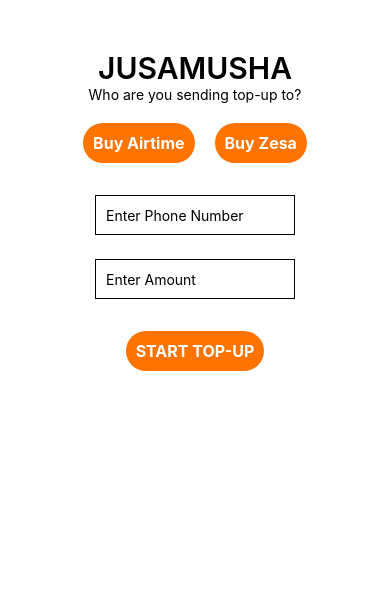
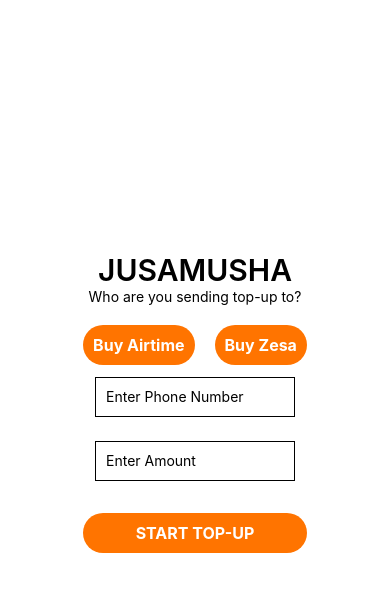
Before and after one commit to devNenyasha/reactNative-app, a React Native app: screen / in a window 390 px wide. Shown: the top 592 px of the page. Built offline with nearby package versions, Linux system fonts and the light colour scheme.

Commit message:
Improve code readability

```diff
--- a/App.js
+++ b/App.js
@@ -1,56 +1,11 @@
 import React, { useState } from 'react';
-import { StyleSheet, Text, View, TouchableOpacity, TextInput, Alert, Linking } from 'react-native';
+import { StyleSheet, Text, View, TouchableOpacity } from 'react-native';
+import BuyAirtimeForm from './components/BuyAirtimeForm';
+import BuyZesaForm from './components/BuyZesaForm';
+
 
 export default function ToDoScreen() {
-  const [phoneNumber, setPhoneNumber] = useState('');
-  const [amount, setAmount] = useState('');
   const [showZesaForm, setShowZesaForm] = useState(false);
-  const [meterNumber, setMeterNumber] = useState('');
-
-  const handlePhoneNumberChange = (text) => {
-    setPhoneNumber(text);
-  };
-
-  const handleMeterNumberChange = (text) => {
-    setMeterNumber(text);
-  };
-
-  const handleAmountChange = (text) => {
-    setAmount(text);
-  };
-
-  const handleSubmit = () => {
-
-    if (showZesaForm) {
-      if (!meterNumber || !/^\d{9,13}$/.test(meterNumber)) {
-        Alert.alert('Invalid meter number', 'Please enter a valid Zesa meter number with 9 to 13 digits');
-        return;
-      }
-    } else {
-    if (!phoneNumber) {
-      Alert.alert('This field is required', 'Please enter phone number');
-      return;
-    }
-  }
-
-    if (!amount) {
-      Alert.alert('This field is required', 'Please enter amount');
-      return;
-    }
-
-    if (isNaN(amount) || amount % 10 !== 0) {
-      Alert.alert('Invalid amount', 'Amount must be a multiple of 10');
-      return;
-    }
-    // Construct the message
-    const message = `SEND ${amount} TO  ${phoneNumber}`;
-
-    // Generate the SMS URL
-    const smsUrl = `sms:45776?body=${encodeURIComponent(message)}`;
-
-    // Open the SMS URL
-    Linking.openURL(smsUrl);
-  };
 
   const handleBuyAirtime = () => {
     setShowZesaForm(false);
@@ -58,50 +13,6 @@ export default function ToDoScreen() {
 
   const handleBuyZesa = () => {
     setShowZesaForm(true);
-  };
-
-  const renderForm = () => {
-    if (showZesaForm) {
-      return (
-        <View style={styles.inputContainer}>
-          <TextInput
-            style={styles.input}
-            placeholder="Enter Zesa Meter Number"
-            keyboardType="numeric"
-            pattern="^\d{9,13}$"
-            value={meterNumber}
-            title="Please enter a meter number with 9 to 13 digits."
-            onChangeText={handleMeterNumberChange}
-          />
-          <TextInput
-            style={styles.input}
-            placeholder="Enter Amount"
-            keyboardType='numeric'
-            value={amount}
-            onChangeText={handleAmountChange}
-          />
-        </View>
-      );
-    } else {
-      return (
-        <View style={styles.inputContainer}>
-          <TextInput
-            style={styles.input}
-            placeholder="Enter Phone Number"
-            keyboardType="numeric"
-            value={phoneNumber}
-            onChangeText={handlePhoneNumberChange}
-          />
-          <TextInput
-            style={styles.input}
-            placeholder="Enter Amount"
-            keyboardType='numeric'
-            value={amount}
-            onChangeText={handleAmountChange}
-          />
-        </View>
-      );
-    }
   };
 
   return (
@@ -118,13 +29,9 @@ export default function ToDoScreen() {
           </TouchableOpacity>
         </View>
 
-        {/* form */}
-        {renderForm()}
+        {/* Render appropriate form based on showZesaForm state */}
+        {showZesaForm ? <BuyZesaForm /> : <BuyAirtimeForm />}
 
-        {/* start button */}
-        <TouchableOpacity style={styles.startButton} onPress={handleSubmit}>
-          <Text style={styles.buttonText}>START TOP-UP</Text>
-        </TouchableOpacity>
       </View>
     </View>
   );
@@ -133,11 +40,13 @@ export default function ToDoScreen() {
 const styles = StyleSheet.create({
   container: {
     flex: 1,
+    justifyContent: 'center', // Center vertically
+    paddingHorizontal: 20, // Add horizontal padding
+    paddingBottom: 20, // Add bottom padding
     backgroundColor: '#fff',
   },
   content: {
-    alignItems: 'center',
-    paddingTop: 50,
+    alignItems: 'center', // Center horizontally
   },
   heading: {
     fontSize: 30,
@@ -153,25 +62,11 @@ const styles = StyleSheet.create({
     padding: 10,
     marginHorizontal: 10,
   },
+
+
   buttonText: {
     color: 'white',
     fontSize: 16,
     fontWeight: 'bold',
   },
-  inputContainer: {
-    marginTop: 20,
-  },
-  input: {
-    height: 40,
-    margin: 12,
-    borderWidth: 1,
-    padding: 10,
-    width: 200,
-  },
-  startButton: {
-    backgroundColor: '#FF7400',
-    borderRadius: 20,
-    padding: 10,
-    marginVertical: 20,
-  },
 });
--- /dev/null
+++ b/components/BuyAirtimeForm.js
@@ -0,0 +1,87 @@
+import React, { useState } from 'react';
+import { View, Text, TouchableOpacity, TextInput, Alert, Linking, StyleSheet } from 'react-native';
+
+const BuyAirtimeForm = () => {
+    const [phoneNumber, setPhoneNumber] = useState('');
+    const [amount, setAmount] = useState('');
+
+    const handlePhoneNumberChange = (text) => {
+        setPhoneNumber(text);
+    };
+
+    const handleAmountChange = (text) => {
+        setAmount(text);
+    };
+
+    const handleSubmit = () => {
+        if (!phoneNumber) {
+            Alert.alert('This field is required', 'Please enter phone number');
+            return;
+        }
+
+        if (!amount) {
+            Alert.alert('This field is required', 'Please enter amount');
+            return;
+        }
+
+        if (isNaN(amount) || amount % 10 !== 0) {
+            Alert.alert('Invalid amount', 'Amount must be a multiple of 10');
+            return;
+        }
+
+        // Construct the message
+        const message = `SEND ${amount} TO  ${phoneNumber}`;
+
+        // Generate the SMS URL
+        const smsUrl = `sms:45776?body=${encodeURIComponent(message)}`;
+
+        // Open the SMS URL
+        Linking.openURL(smsUrl);
+    };
+
+    return (
+        <View>
+            <TextInput
+                style={styles.input}
+                placeholder="Enter Phone Number"
+                keyboardType="numeric"
+                value={phoneNumber}
+                onChangeText={handlePhoneNumberChange}
+            />
+            <TextInput
+                style={styles.input}
+                placeholder="Enter Amount"
+                keyboardType='numeric'
+                value={amount}
+                onChangeText={handleAmountChange}
+            />
+            <TouchableOpacity style={styles.startButton} onPress={handleSubmit}>
+                <Text style={styles.buttonText}>START TOP-UP</Text>
+            </TouchableOpacity>
+        </View>
+    );
+};
+
+const styles = StyleSheet.create({
+    input: {
+        height: 40,
+        margin: 12,
+        borderWidth: 1,
+        padding: 10,
+        width: 200,
+    },
+    startButton: {
+        backgroundColor: '#FF7400',
+        borderRadius: 20,
+        padding: 10,
+        marginVertical: 20,
+        alignItems: 'center',
+    },
+    buttonText: {
+        color: 'white',
+        fontSize: 16,
+        fontWeight: 'bold',
+    },
+});
+
+export default BuyAirtimeForm;
--- /dev/null
+++ b/components/BuyZesaForm.js
@@ -0,0 +1,88 @@
+import React, { useState } from 'react';
+import { View, Text, TouchableOpacity, TextInput, Alert, Linking, StyleSheet } from 'react-native';
+
+const BuyZesaForm = () => {
+    const [meterNumber, setMeterNumber] = useState('');
+    const [amount, setAmount] = useState('');
+
+    const handleMeterNumberChange = (text) => {
+        setMeterNumber(text);
+    };
+
+    const handleAmountChange = (text) => {
+        setAmount(text);
+    };
+
+    const handleSubmit = () => {
+        if (!meterNumber || !/^\d{9,13}$/.test(meterNumber)) {
+            Alert.alert('Invalid meter number', 'Please enter a valid Zesa meter number with 9 to 13 digits');
+            return;
+        }
+
+        if (!amount) {
+            Alert.alert('This field is required', 'Please enter amount');
+            return;
+        }
+
+        if (isNaN(amount) || amount % 10 !== 0) {
+            Alert.alert('Invalid amount', 'Amount must be a multiple of 10');
+            return;
+        }
+
+        // Construct the message
+        const message = `SEND ${amount} TO  ${meterNumber}`;
+
+        // Generate the SMS URL
+        const smsUrl = `sms:45776?body=${encodeURIComponent(message)}`;
+
+        // Open the SMS URL
+        Linking.openURL(smsUrl);
+    };
+
+    return (
+        <View>
+            <TextInput
+                style={styles.input}
+                placeholder="Enter Zesa Meter Number"
+                keyboardType="numeric"
+                pattern="^\d{9,13}$"
+                value={meterNumber}
+                title="Please enter a meter number with 9 to 13 digits."
+                onChangeText={handleMeterNumberChange}
+            />
+            <TextInput
+                style={styles.input}
+                placeholder="Enter Amount"
+                keyboardType='numeric'
+                value={amount}
+                onChangeText={handleAmountChange}
+            />
+            <TouchableOpacity style={styles.startButton} onPress={handleSubmit}>
+                <Text style={styles.buttonText}>START TOP-UP</Text>
+            </TouchableOpacity>
+        </View>
+    );
+};
+
+const styles = StyleSheet.create({
+    input: {
+        height: 40,
+        margin: 12,
+        borderWidth: 1,
+        padding: 10,
+        width: 200,
+    },
+    startButton: {
+        backgroundColor: '#FF7400',
+        borderRadius: 20,
+        padding: 10,
+        marginVertical: 20,
+    },
+    buttonText: {
+        color: 'white',
+        fontSize: 16,
+        fontWeight: 'bold',
+    },
+});
+
+export default BuyZesaForm;
```
